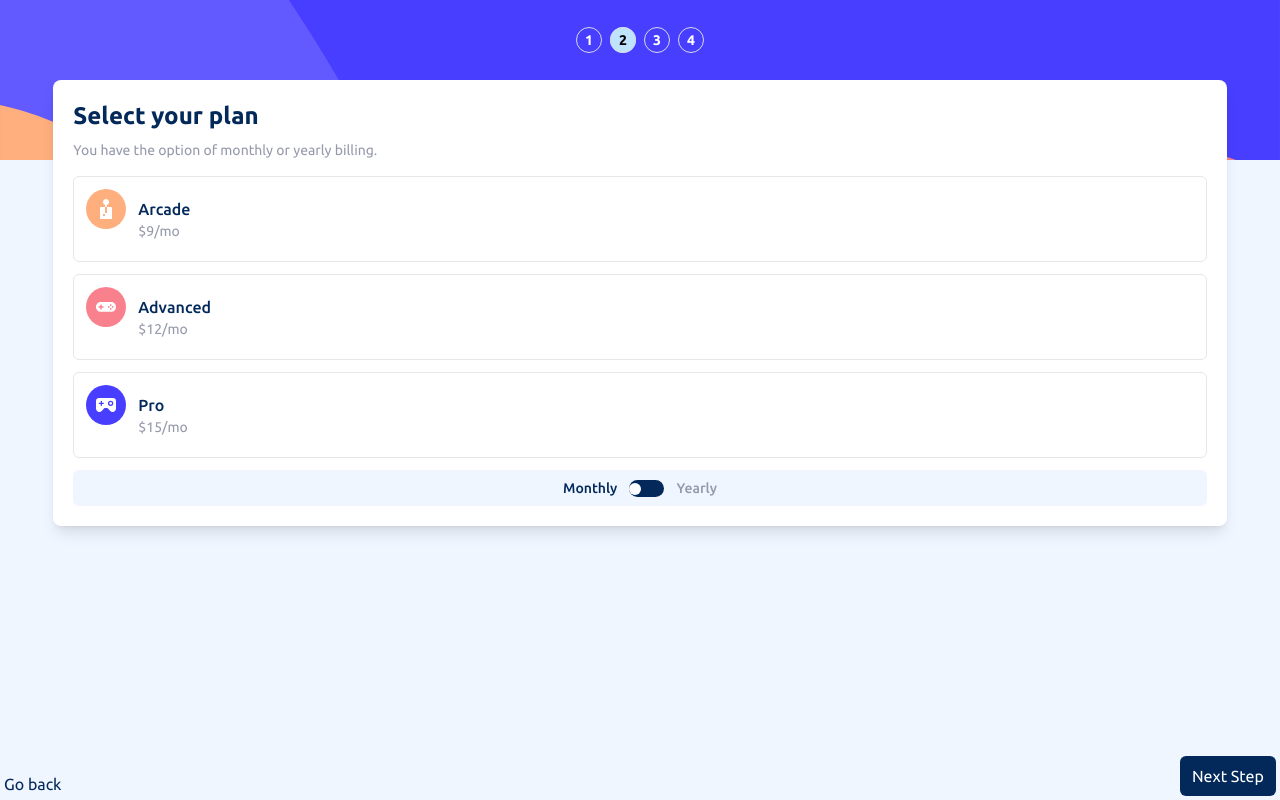
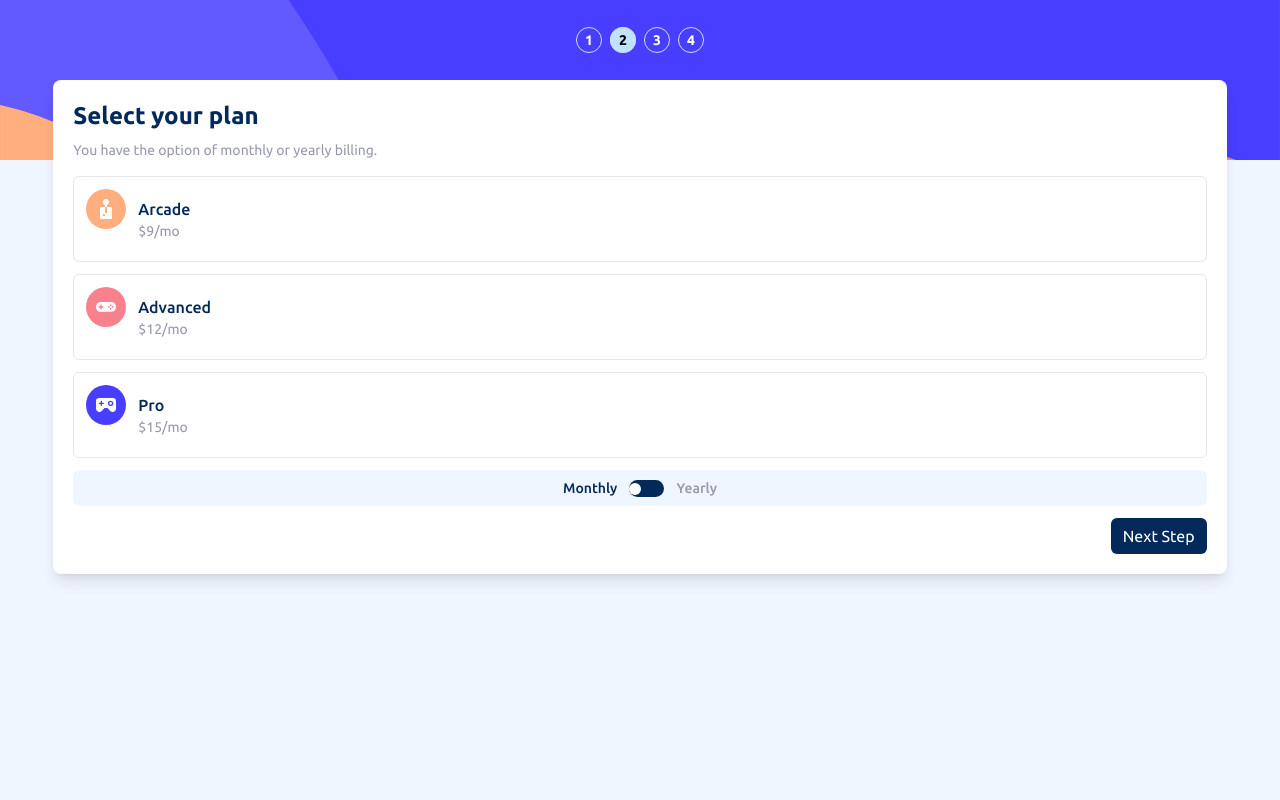
Before and after one commit to JaacielBriseo/multi-step-form, a React (Create React App) app: page /selectPlan in a window 1280 px wide. Built offline with nearby package versions, Linux system fonts and the light colour scheme.

Commit message:
SubmitButton component

```diff
--- /dev/null
+++ b/src/components/SubmitButton.tsx
@@ -0,0 +1,9 @@
+export const SubmitButton = ({ text }: { text: string }) => {
+	return (
+		<div className='flex justify-end mt-20'>
+			<button type='submit' className='w-24 h-9 p-1 bg-MarineBlue text-White rounded-md '>
+				{text}
+			</button>
+		</div>
+	);
+};
--- a/src/components/index.ts
+++ b/src/components/index.ts
@@ -1,3 +1,4 @@
 export * from './Header'
 export * from './MyInput'
+export * from './SubmitButton'
 export * from './ThankYouCard'
--- a/src/pages/Addons.tsx
+++ b/src/pages/Addons.tsx
@@ -4,7 +4,7 @@ import { useAppDispatch } from '../store/hookTypes';
 import { useNavigate } from 'react-router-dom';
 import { useAddons } from '../hooks/useAddons';
 import { Addon } from '../interfaces';
-import { Header } from '../components';
+import { Header, SubmitButton } from '../components';
 
 export const Addons = () => {
 	const { addonsOptions, paymentType } = useAddons();
@@ -66,12 +66,7 @@ export const Addons = () => {
 							</label>
 						))}
 					</div>
-					<button onClick={() => navigate(-1)} type='button' className='absolute bottom-1 text-CoolGray font-medium'>
-						Go back
-					</button>
-					<button type='submit' className='absolute bottom-1 right-2 text-White bg-MarineBlue px-4 h-10 rounded-md'>
-						Next Step
-					</button>
+					<SubmitButton text='Next Step' />
 				</Form>
 			)}
 		</Formik>
--- a/src/pages/SelectPlan.tsx
+++ b/src/pages/SelectPlan.tsx
@@ -1,5 +1,5 @@
 import { Formik, Form, Field } from 'formik';
-import { Header } from '../components';
+import { Header, SubmitButton } from '../components';
 import { useSelectPlan } from '../hooks/useSelectPlan';
 import { setPaymentType, setSubscriptionPlan } from '../store';
 
@@ -60,17 +60,8 @@ export const SelectPlan = () => {
 								</span>
 								<p className={`${!values.toggler ? 'text-CoolGray' : ''}`}>Yearly</p>
 							</label>
+							<SubmitButton text='Next Step' />
 						</div>
-						<button onClick={() => navigate(-1)} type='button' className='fixed bottom-1 left-1'>
-							Go back
-						</button>
-						<button
-							type='submit'
-							disabled={selected === null}
-							className='fixed bottom-1 right-1 bg-MarineBlue text-White h-10 px-3 rounded-md'
-						>
-							Next Step
-						</button>
 					</Form>
 				)}
 			</Formik>
--- a/src/pages/Summary.tsx
+++ b/src/pages/Summary.tsx
@@ -1,5 +1,5 @@
 import { NavLink } from 'react-router-dom';
-import { Header } from '../components';
+import { Header, SubmitButton } from '../components';
 import { useAppSelector } from '../store/hookTypes';
 export const Summary = () => {
 	const { paymentType, addons, subscriptionPlan } = useAppSelector((state) => state.subscription);
@@ -44,13 +44,7 @@ export const Summary = () => {
 					{paymentType === 'monthly' ? '/mo' : '/yr'}
 				</p>
 			</div>
-
-			<div className='flex justify-end mt-10'>
-				<NavLink to={'/thanks'} className=''>
-					Confirm
-				</NavLink>
-			</div>
+			<SubmitButton text='Confirm' />
 		</section>
 	);
 };
-//TODO:Design & Thank You message
--- a/src/pages/UserInfoForm.tsx
+++ b/src/pages/UserInfoForm.tsx
@@ -3,7 +3,7 @@ import { useNavigate } from 'react-router-dom';
 import { setUserInfo, useAppDispatch } from '../store';
 import { Formik, Form } from 'formik';
 import { UserInfo } from '../interfaces/interfaces';
-import { Header, MyInput } from '../components';
+import { Header, MyInput, SubmitButton } from '../components';
 
 export const UserInfoForm = () => {
 	const dispatch = useAppDispatch();
@@ -34,11 +34,7 @@ export const UserInfoForm = () => {
 					<MyInput label='Name' name='name' placeholder='	e.g. Stephen King' errors={errors.name} />
 					<MyInput label='Email' name='email' placeholder='	e.g. stephenking@lorem.com' errors={errors.email} />
 					<MyInput label='Phone Number' name='phone' placeholder='	e.g. +1 234 567 890' errors={errors.phone} />
-					<div className='flex justify-end mt-20'>
-						<button type='submit' className='w-24 h-9 p-1 bg-MarineBlue text-White rounded-md '>
-							Next Step
-						</button>
-					</div>
+					<SubmitButton text='Next Step' />
 				</Form>
 			)}
 		</Formik>
```
